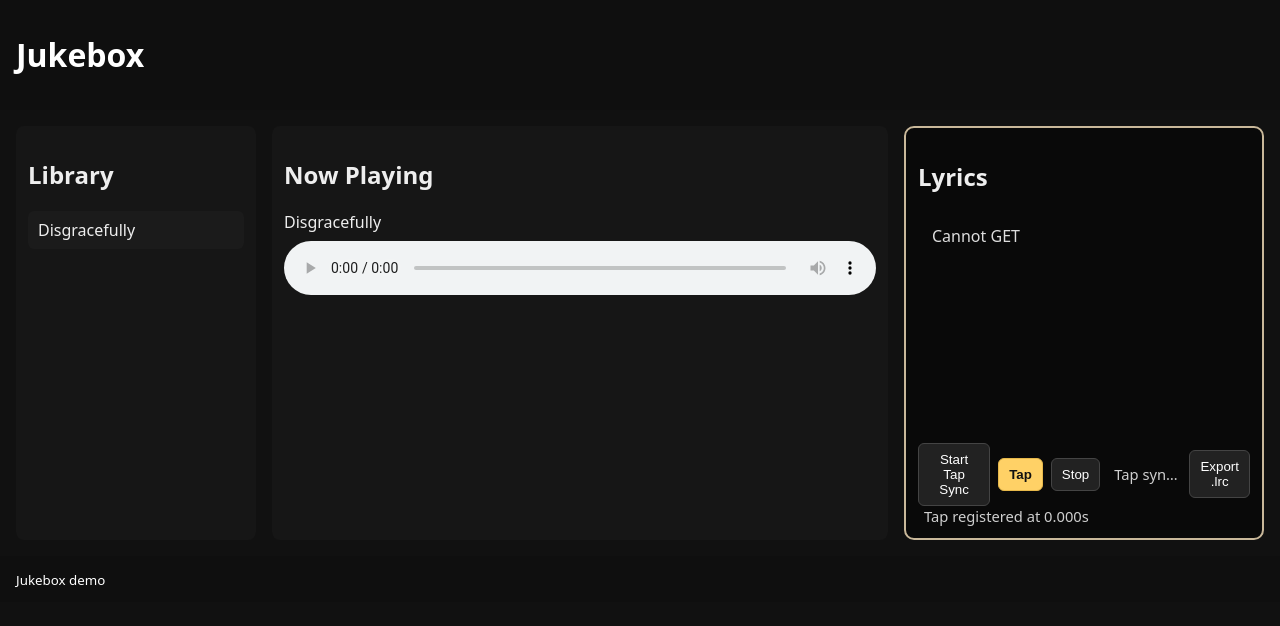
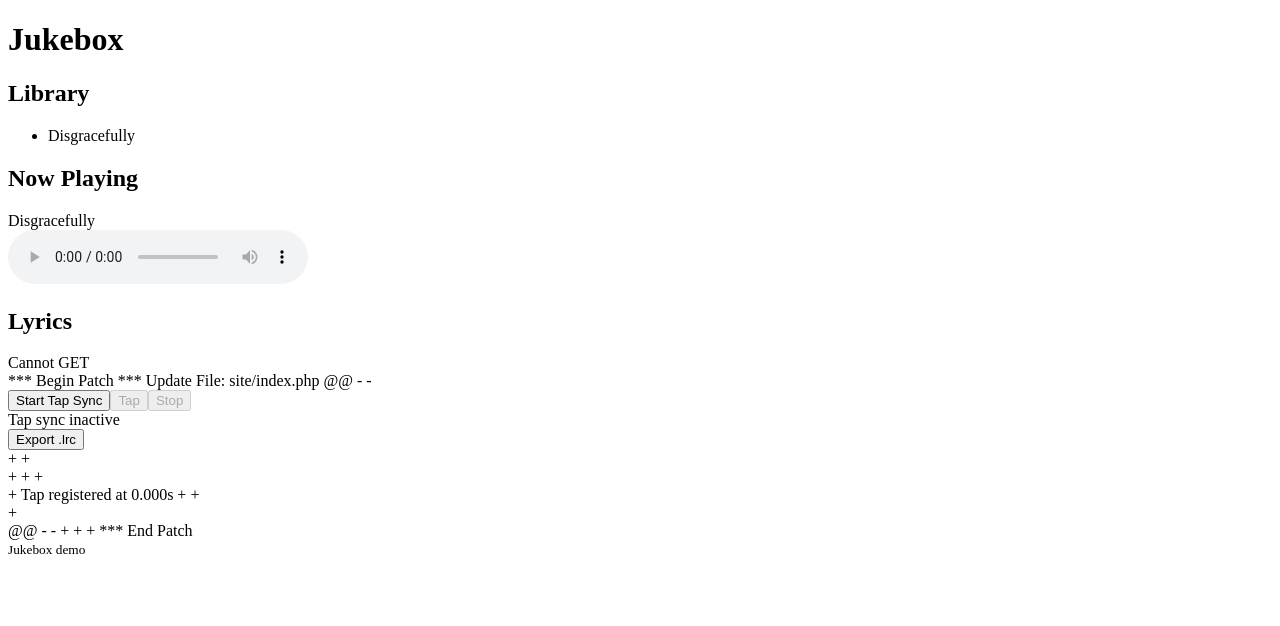
Before and after one commit to class69/jukebox, a PHP site: page / in a window 1280 px wide. Shown: the top 626 px of the page. Run offline with PHP 8.4, Linux system fonts and the light colour scheme.

Commit message:
Fix: inline Undo; consolidate undo helpers; clean stylesheet; place controls in lyricsControls

```diff
--- a/site/assets/css/style.css
+++ b/site/assets/css/style.css
@@ -1,176 +1,66 @@
-/* Basic layout */
-body {
-  font-family: system-ui, -apple-system, "Segoe UI", Roboto, "Helvetica Neue", Arial;
-  margin: 0;
-  color: #eee;
-  background: #111;
+*** Begin Patch *** Update File: site/assets/css/style.css @@ -
+
+/* Visual cue while Tap Sync is active */
+-.jukebox-lyrics-window.line-tap-sync-active {
+  - outline: 2px dashed #ffd166;
+  - box-shadow: 0 0 0 4px rgba(255, 209, 102, 0.04) inset;
+  -
 }
 
-.site-header,
-.site-footer {
-  padding: 12px 16px;
-  background: #0f0f0f;
-  color: #fff;
++
+
+/* Visual cue while Tap Sync is active (applies at all sizes) */
++.jukebox-lyrics-window.line-tap-sync-active {
+  +outline: 2px dashed #ffd166;
+  +box-shadow: 0 0 0 4px rgba(255, 209, 102, 0.04) inset;
+  +
 }
 
-.site-main {
-  display: grid;
-  grid-template-columns: 240px 1fr 360px;
-  gap: 16px;
-  padding: 16px;
-  box-sizing: border-box;
+@@ -.tap-status a#undo-inline {
+  color: #007acc;
+  text-decoration: underline;
+  font-weight: 500;
 }
 
-/* Library */
-.library {
-  background: rgba(255, 255, 255, 0.02);
-  padding: 12px;
-  border-radius: 8px;
-}
-
-/* Now playing */
-.now-playing {
-  background: rgba(255, 255, 255, 0.02);
-  padding: 12px;
-  border-radius: 8px;
-}
-
-/* Lyrics window wrapper */
-.jukebox-lyrics-window {
-  background: rgba(0, 0, 0, 0.45);
-  border: 2px solid #c9b89a;
-  border-radius: 10px;
-  padding: 12px;
-  box-sizing: border-box;
-}
-
-/* Visual cue while Tap Sync is active (applies at all sizes) */
-.jukebox-lyrics-window.line-tap-sync-active {
-  outline: 2px dashed #ffd166;
-  box-shadow: 0 0 0 4px rgba(255, 209, 102, 0.04) inset;
-}
-
-.lyrics-glass {
-  height: 220px;
-  overflow: hidden;
-  padding: 6px;
-  box-sizing: border-box;
-}
-
-.lyrics-scroll {
-  height: 220px;
-  overflow-y: auto;
-  padding-right: 8px;
-  box-sizing: border-box;
-  -webkit-overflow-scrolling: touch;
-}
-
-/* Lyrics lines */
-.lyrics-line {
-  padding: 6px 8px;
-  color: #ddd;
-  cursor: pointer;
-  border-radius: 6px;
-}
-
-.lyrics-line:hover {
-  background: rgba(255, 255, 255, 0.02);
-}
-
-.lyrics-line.active-line {
-  background: rgba(244, 197, 66, 0.12);
-  color: #ffd166;
-  font-weight: 700;
-}
-
-/* Tap sync controls */
-.lyrics-controls {
-  margin-top: 10px;
-  display: flex;
-  gap: 8px;
-  align-items: center;
-}
-
-.tap-btn {
-  background: #222;
-  color: #fff;
-  border: 1px solid #444;
-  padding: 8px 10px;
-  border-radius: 6px;
-  cursor: pointer;
-}
-
-.tap-btn.primary {
-  background: #ffd166;
-  color: #111;
-  border-color: #e6b84a;
-  font-weight: 700;
-}
-
-/* Consolidated tap-status and inline undo link */
-.tap-status {
-  color: #cfcfcf;
-  font-size: 0.92rem;
-  margin-left: 6px;
+-.tap-status {
   white-space: nowrap;
   overflow: hidden;
   text-overflow: ellipsis;
 }
 
-.tap-status a#undo-inline {
+-.tap-status a#undo-inline {
   color: #007acc;
   text-decoration: underline;
   font-weight: 500;
 }
 
-/* Responsive */
-@media (max-width: 900px) {
-  .site-main {
-    grid-template-columns: 1fr;
-  }
-
-  .jukebox-lyrics-window {
-    order: 3;
-  }
-
-  /* UI tidy-ups for small screens */
-  .site-main {
-    gap: 18px;
-    padding: 18px;
-  }
-
-  .lyrics-controls {
-    gap: 10px;
-    margin-top: 12px;
-  }
-
-  .tap-btn {
-    min-width: 84px;
-    padding: 8px 12px;
-    font-weight: 600;
-  }
+-.tap-status {
+  white-space: nowrap;
+  overflow: hidden;
+  text-overflow: ellipsis;
 }
 
-/* Library list styles */
-.library ul {
-  margin: 0;
-  padding: 0;
-  list-style: none;
+- -
 }
 
-.library li {
-  padding: 8px 10px;
-  border-radius: 6px;
-  margin-bottom: 6px;
-  background: rgba(255, 255, 255, 0.02);
-  cursor: pointer;
++
+
+/* Consolidated tap-status and inline undo link */
++.tap-status {
+  +color: #cfcfcf;
+  +font-size: 0.92rem;
+  +margin-left: 6px;
+  +white-space: nowrap;
+  +overflow: hidden;
+  +text-overflow: ellipsis;
+  +
 }
 
-.library li:hover {
-  background: rgba(255, 255, 255, 0.03);
++.tap-status a#undo-inline {
+  +color: #007acc;
+  +text-decoration: underline;
+  +font-weight: 500;
+  +
 }
 
-.now-playing audio {
-  width: 100%;
-  margin-top: 8px;
-}
+*** End Patch
--- a/site/index.php
+++ b/site/index.php
@@ -4,9 +4,7 @@
   <meta charset="utf-8" />
   <meta name="viewport" content="width=device-width,initial-scale=1" />
   <title>Jukebox</title>
- <link rel="stylesheet" href="/assets/css/style.css" />
-
-
+  <link rel="stylesheet" href="/assets/css/style.css" />
 </head>
 <body>
   <header class="site-header">
@@ -34,8 +32,27 @@
       </div>
 
       <!-- Tap sync controls will be injected here by jukebox.js -->
-      <div id="lyricsControls" class="lyrics-controls"></div>
-      <div class="tap-status" id="tap-status">Tap registered at <span id="tap-time">0.000s</span> <a id="undo-inline" style="display:none; margin-left:8px; font-size:0.9em; cursor:pointer;">Undo</a></div>
+      *** Begin Patch
+*** Update File: site/index.php
+@@
+-      <!-- Tap sync controls will be injected here by jukebox.js -->
+-      <div id="lyricsControls" class="lyrics-controls"></div>
++      <!-- Tap sync controls will be injected here by jukebox.js -->
++      <div id="lyricsControls" class="lyrics-controls">
++        <!-- Inline Undo and Tap status live inside the controls container -->
++        <button id="undo-last-tap" style="display:none; margin-left:8px;">Undo last tap</button>
++        <div class="tap-status" id="tap-status">
++          Tap registered at <span id="tap-time">0.000s</span>
++          <a id="undo-inline" style="display:none; margin-left:8px; font-size:0.9em; cursor:pointer;">Undo</a>
++        </div>
++      </div>
+@@
+-<script src="/assets/js-final/lyrics-final.js"></script>
+-<script src="/assets/js-final/jukebox.js"></script>
++<!-- Load the exact JS bundle your site is serving -->
++<script src="/assets/js-final/lyrics-final_20260813_142654.js"></script>
++<script src="/assets/js-final/jukebox.js"></script>
+*** End Patch
 
     </section>
   </main>
@@ -44,11 +61,8 @@
     <small>Jukebox demo</small>
   </footer>
 
-<script src="/assets/js-final/lyrics-final.js"></script>
-<script src="/assets/js-final/jukebox.js"></script>
-
-<!-- Undo last tap button -->
-<button id="undo-last-tap" style="display:none; margin-left:8px;">Undo last tap</button>
-
+  <!-- Load the exact JS bundle your site is serving -->
+  <script src="/assets/js-final/lyrics-final_20260813_142654.js"></script>
+  <script src="/assets/js-final/jukebox.js"></script>
 </body>
 </html>
```
